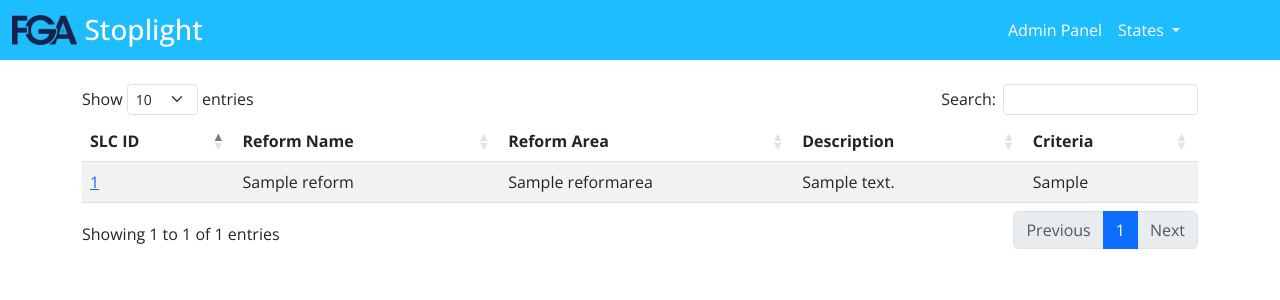
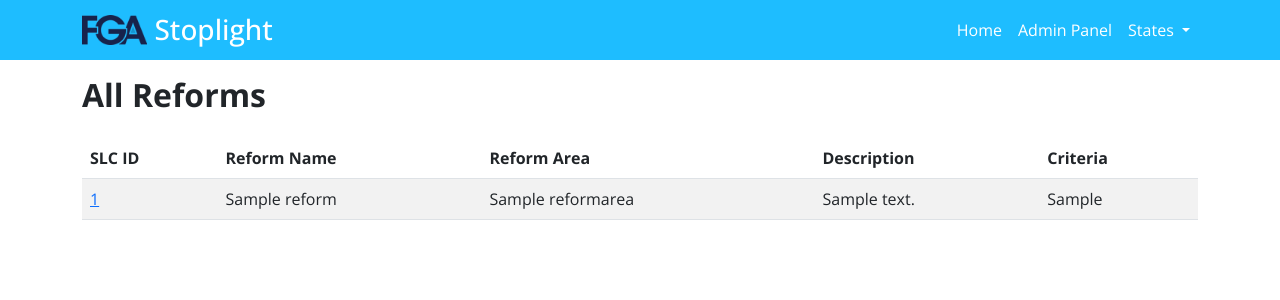
Before and after one commit to jacobfiler/stoplightapp, a Django app: page / in a window 1280 px wide. Shown: the top 300 px of the page. Run offline with Django 5.2, Linux system fonts and the light colour scheme; a user stored in the database is signed in; tables that the repository leaves empty hold one stand-in row (values such as "Sample post"); some libraries are stand-ins or nearby versions.

Commit message:
added home in nav, container to nav, css changes, multiple design tweaks

```diff
--- a/static/css/styles.css
+++ b/static/css/styles.css
@@ -7,7 +7,6 @@ body {
 .green { background-color: #9DBF2B !important}
 
 .navbar {
-    background-color: #1EBDFF;
     color: white;
  }
 
@@ -29,3 +28,6 @@ body {
 .nav-link {
     color: white;
 }
+.header-bg {
+    background-color: #1ebdff !important;
+}
--- a/static/js/scripts.js
+++ b/static/js/scripts.js
@@ -1,3 +1,6 @@
-$(document).ready( function () {
-    $('#myTable').DataTable();
-} );
+$(document).ready(function() {
+    $('#myTable').DataTable({
+        pageLength: 25,
+        responsive: true
+    });
+});
--- a/templates/base.html
+++ b/templates/base.html
@@ -5,33 +5,23 @@
     <meta name="viewport" content="width=device-width, initial-scale=1.0" />
     {% load static %}
     <title>{% block title %}Stoplight{% endblock title %}</title>
-    <!-- Bootstrap CSS -->
-    <link
-      rel="stylesheet"
-      href="https://cdnjs.cloudflare.com/ajax/libs/twitter-bootstrap/5.3.0/css/bootstrap.min.css"
-    />
-    <!-- DataTables Bootstrap 5 CSS -->
-    <link
-      rel="stylesheet"
-      href="https://cdn.datatables.net/2.0.5/css/dataTables.bootstrap5.css"
-    />
-
-    <!-- jQuery -->
-    <script src="https://code.jquery.com/jquery-3.7.1.js"></script>
-    <!-- Bootstrap Bundle with Popper -->
-    <script src="https://cdnjs.cloudflare.com/ajax/libs/twitter-bootstrap/5.3.0/js/bootstrap.bundle.min.js"></script>
-    <!-- DataTables -->
-    <script src="https://cdn.datatables.net/2.0.5/js/dataTables.js"></script>
-    <!-- DataTables Bootstrap 5 integration -->
-    <script src="https://cdn.datatables.net/2.0.5/js/dataTables.bootstrap5.js"></script>
-
     <link rel="preconnect" href="https://fonts.googleapis.com" />
     <link rel="preconnect" href="https://fonts.gstatic.com" crossorigin />
     <link
       href="https://fonts.googleapis.com/css2?family=Open+Sans:ital,wght@0,300..800;1,300..800&display=swap"
       rel="stylesheet"
     />
+    <link
+      href="https://cdnjs.cloudflare.com/ajax/libs/twitter-bootstrap/5.3.0/css/bootstrap.min.css"
+      rel="stylesheet"
+    />
+    <link
+      href="https://cdn.datatables.net/v/bs5/jq-3.7.0/dt-2.0.7/r-3.0.2/datatables.min.css"
+      rel="stylesheet"
+    />
 
+    <script src="https://cdnjs.cloudflare.com/ajax/libs/twitter-bootstrap/5.3.0/js/bootstrap.bundle.min.js"></script>
+    <script src="https://cdn.datatables.net/v/bs5/jq-3.7.0/dt-2.0.7/r-3.0.2/datatables.min.js"></script>
     <!-- custom scripts -->
     <script src="{% static 'js/scripts.js' %}"></script>
     <link
@@ -42,11 +32,8 @@
   </head>
   <body>
     <header>
-      <nav
-        class="navbar navbar-expand-lg navbar-light bg-light"
-        style="background-color: #1ebdff !important"
-      >
-        <div class="container-fluid">
+      <nav class="navbar navbar-expand-lg navbar-light bg-light header-bg">
+        <div class="container">
           <!-- Logo on the left -->
           <a class="navbar-brand" href="{% url 'home' %}">
             <img
@@ -72,10 +59,12 @@
           <!-- Navbar items -->
           <div
             class="collapse navbar-collapse justify-content-end"
-            style="padding-right: 5em"
             id="navbarNavDropdown"
           >
-            <ul class="navbar-nav" style="color: white">
+            <ul class="navbar-nav">
+              <li class="nav-item">
+                <a class="nav-link" href="{% url 'home' %}">Home</a>
+              </li>
               {% if request.user.is_authenticated and request.user.is_staff %}
               <li class="nav-item">
                 <a class="nav-link" href="{% url 'admin:index' %}"
@@ -114,9 +103,9 @@
         </div>
       </nav>
     </header>
-    <main class="container py-4">{% block content %}{% endblock %}</main>
+    <main class="container py-3">{% block content %}{% endblock %}</main>
 
-    <footer>
+    <footer class="container">
       <!-- Site-wide footer here -->
     </footer>
   </body>
--- a/templates/stoplight_app/home.html
+++ b/templates/stoplight_app/home.html
@@ -11,7 +11,9 @@
     .header-row { background-color: #343a40; color: #ffffff; }
 </style>
 
-<table id="myTable" class="table table-striped">
+<h2 class="fw-bold pb-3">All Reforms</h2>
+
+<table id="myTable" class="table table-striped" style="width:100%">
     <thead>
         <tr>
             <th>SLC ID</th>
@@ -27,8 +29,8 @@
             <td><a href="{% url 'reform_detail' slcid=reform.slcid %}">{{ reform.slcid }}</a></td>
             <td>{{ reform.name }}</td>
             <td>{{ reform.reform_area.name }}</td> <!-- Updated for clarity -->
-            <td>{{ reform.description | truncatewords:20 }}</td> <!-- Consider truncation for length -->
-            <td>{{ reform.criteria }}</td>
+            <td>{{ reform.description|default:"No Description Provided" | truncatewords:20 }}</td> <!-- Consider truncation for length -->
+            <td>{{ reform.criteria|default:"No Criteria Provided" }}
         </tr>
         {% endfor %}
     </tbody>
--- a/templates/stoplight_app/state_reforms.html
+++ b/templates/stoplight_app/state_reforms.html
@@ -11,7 +11,7 @@
     .header-row { background-color: #343a40; color: #ffffff; }
 </style>
 
-<h2>Reform Statuses for {{ state.name }}</h2>
+<h2 class="fw-bold pb-3">Reform Statuses for {{ state.name }}</h2>
 
 <table id="myTable" class="table table-striped">
     <thead>
```
